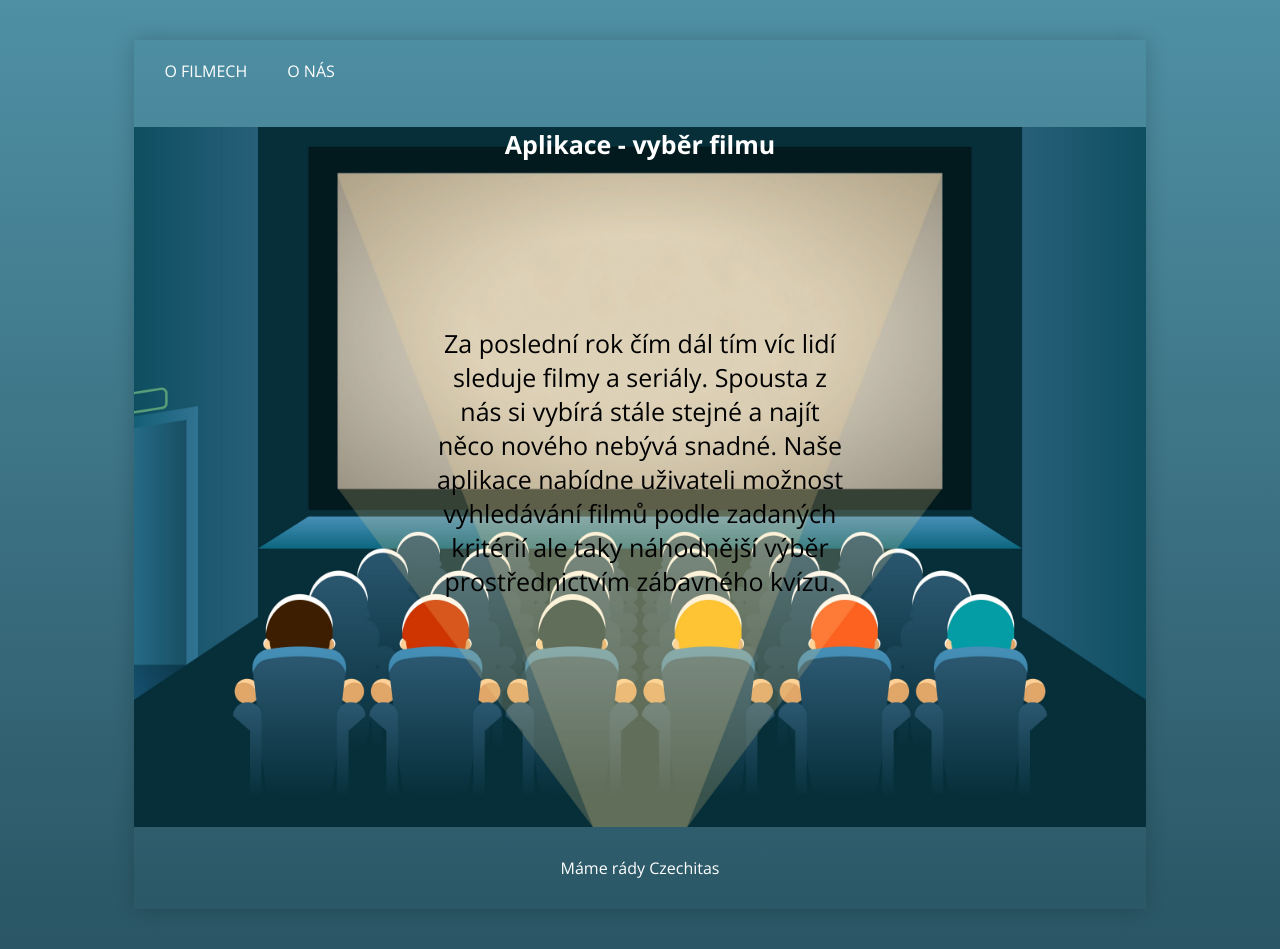
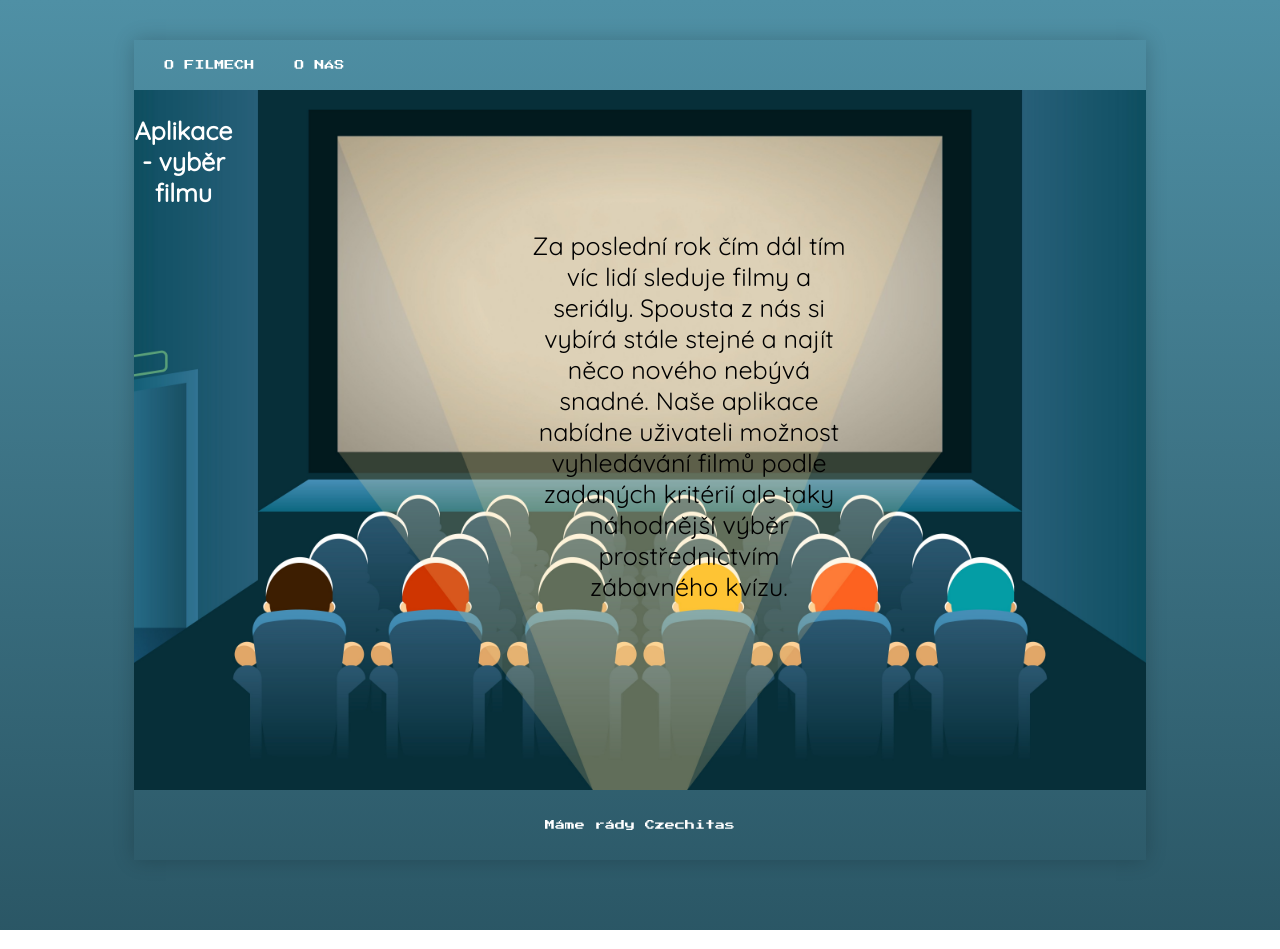
Before and after one commit to belikovasofie/o-projektu, a React app: page / in a window 1280 px wide. Built offline with nearby package versions, Linux system fonts and the light colour scheme.

Commit message:
fonts new foto added

```diff
--- a/src/components/About/index.jsx
+++ b/src/components/About/index.jsx
@@ -1,12 +1,14 @@
 import React from 'react';
 import { Link } from 'react-router-dom';
 import './style.css';
-const About = ({ name, text, photo }) => {
+const About = ({ name, text, photo, citate, link, film }) => {
   return (
     <div className="container">
-      <h2>{name}</h2>
-      <img src={photo} />
+      <h3>{name}</h3>
+      <img className="foto" src={photo} />
       <main className="main">{text}</main>
+      <p>{citate}</p>
+      <a href={link}>{film}</a>
     </div>
   );
 };
--- a/src/components/About/style.css
+++ b/src/components/About/style.css
@@ -1,3 +1,8 @@
-h2 {
+h3 {
   text-align: center;
+  font-family: 'Quicksand', sans-serif;
 }
+img {
+  width: 45%;
+  height: 45%;
+}
--- a/src/components/Footer/style.css
+++ b/src/components/Footer/style.css
@@ -1,6 +1,8 @@
 .footer {
   padding: 30px;
   text-align: center;
+  font-family: 'Press Start 2P', cursive;
+  font-size: 10px;
 }
 .footer_a:hover {
   color: aqua;
--- a/src/components/Header/style.css
+++ b/src/components/Header/style.css
@@ -1,3 +1,7 @@
+header {
+  margin-top: 0;
+}
+
 .menu ul {
   padding: 10px 10px;
   margin: 0;
@@ -8,6 +12,8 @@
   display: inline-block;
   text-decoration: none;
   padding: 10px 20px;
+  font-family: 'Press Start 2P', cursive;
+  font-size: 10px;
 }
 
 .dropdown-content {
--- a/src/components/Home/style.css
+++ b/src/components/Home/style.css
@@ -3,12 +3,11 @@ body {
   background-size: 100vw 150vh;
   color: white;
 }
-header {
-  margin-top: 0;
-}
+
 h3 {
   text-align: center;
   font-size: 25px;
+  font-family: 'Quicksand', sans-serif;
 }
 
 .content {
@@ -18,6 +17,8 @@ h3 {
 }
 
 .container {
+  display: flex;
+
   margin: 0 auto;
   background-image: url(../../img/43691.jpg);
   background-repeat: no-repeat;
@@ -38,9 +39,10 @@ main {
   top: 20%;
   font-size: 25px;
   padding: 0px 300px 0px 300px;
+  font-family: 'Quicksand', sans-serif;
 }
 
-.tlacitka {
+/* .tlacitka {
   display: flex;
   position: relative;
   justify-content: space-between;
@@ -63,4 +65,4 @@ main {
 
   border: 1px solid white;
   border-radius: 8px;
-}
+} */
--- a/src/index.html
+++ b/src/index.html
@@ -4,6 +4,11 @@
     <meta charset="UTF-8" />
     <meta name="viewport" content="width=device-width, initial-scale=1.0" />
     <title>React web application</title>
+    <link rel="preconnect" href="https://fonts.gstatic.com" />
+    <link
+      href="https://fonts.googleapis.com/css2?family=Press+Start+2P&family=Quicksand&family=Squada+One&display=swap"
+      rel="stylesheet"
+    />
   </head>
   <body>
     <div id="app"></div>
--- a/src/index.jsx
+++ b/src/index.jsx
@@ -7,7 +7,7 @@ import Header from './components/Header';
 import Footer from './components/Footer';
 import About from './components/About';
 
-import SofiPhoto from './img/sofi.photo.png';
+import SofiPhoto from './img/sofi.photo.jpg';
 
 const App = () => (
   <Router>
@@ -28,6 +28,11 @@ const App = () => (
             Kódování mě baví, taky baví rozmýšlet nad řešením problémů, jak zjednodušit a vytvořit hezký a čitelný kód. Baví mě práce s různými databázemi a hezky prezentovat získané informace na stránky.
 "
             photo={SofiPhoto}
+            citate="All we have to decide is what to do with the time that is given us."
+            link={
+              'https://www.csfd.cz/film/4711-pan-prstenu-spolecenstvo-prstenu/prehled/'
+            }
+            film="Lord of the Rings"
           />
         </Route>
       </Switch>
```
Also changed, not shown: src/img/sofi.photo.png (deleted), 1 other file (tests, documents, lock files or other folders).
